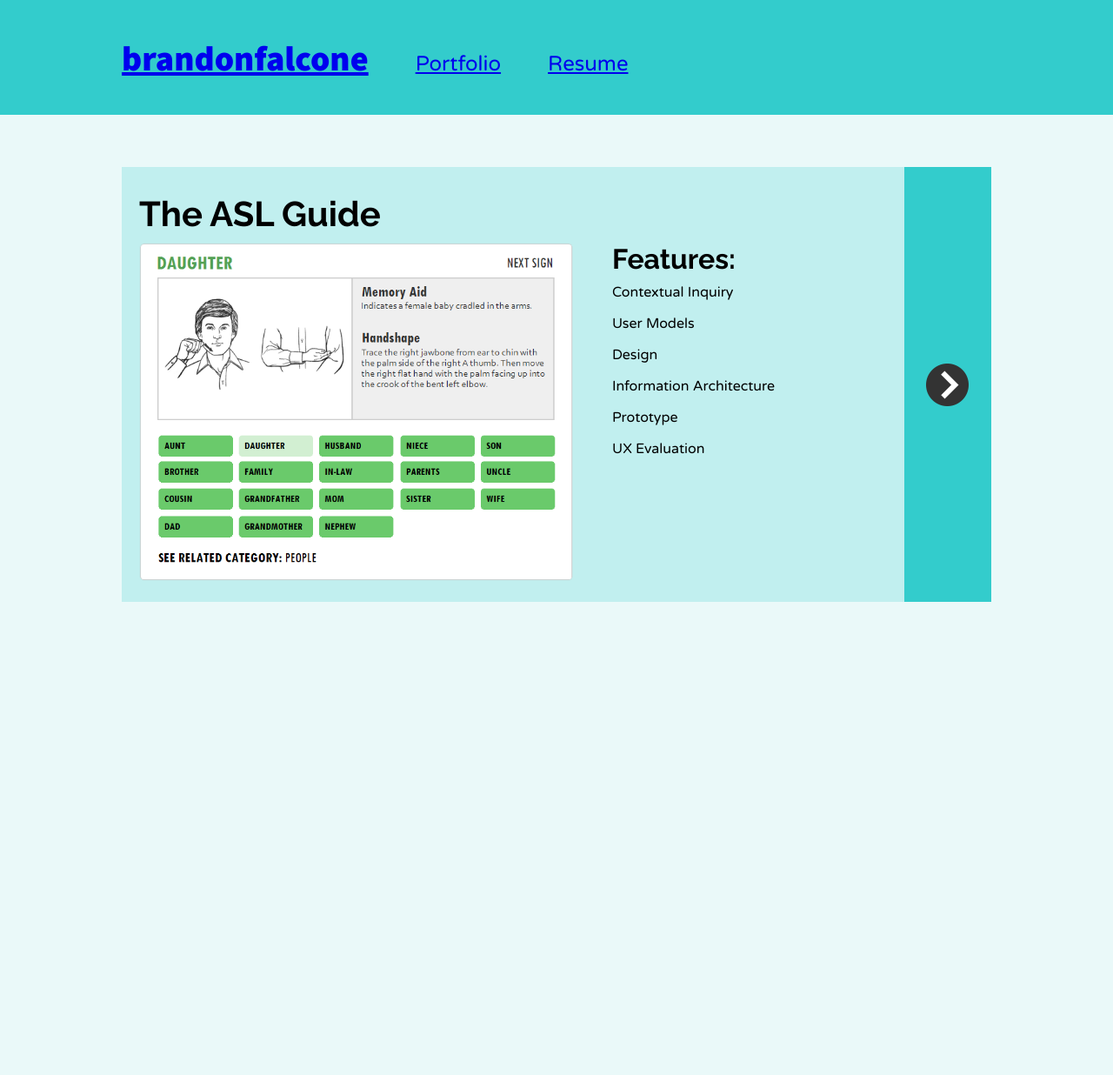
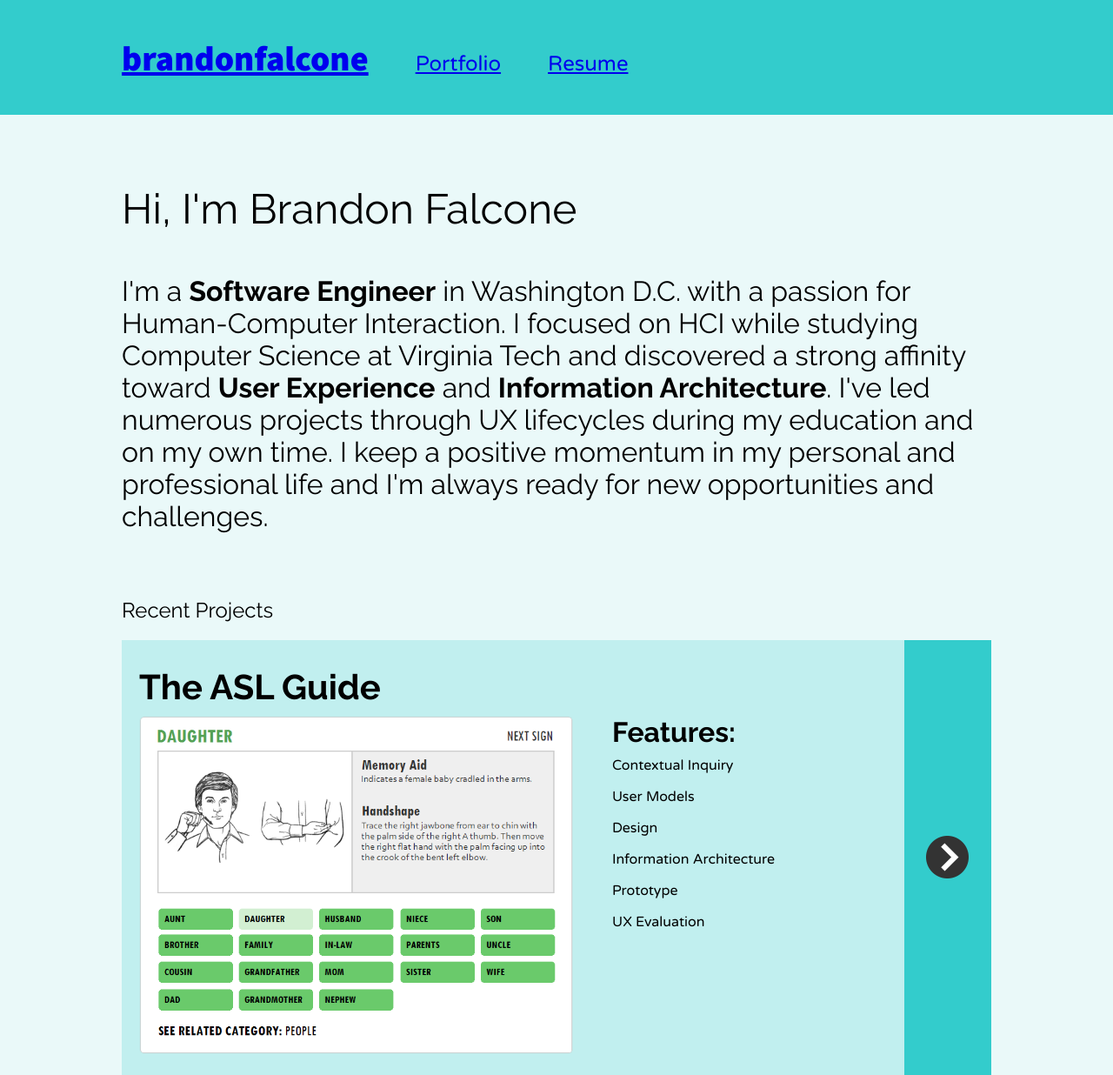
Before and after one commit to bmfalcone/bmfalcone.github.io, a Jekyll site: the page index.html, which Jekyll copies as it is, in a window 1280 px wide. Shown: the whole page at 87% size. Built offline with Jekyll 4.4.1, drawn with Linux system fonts in a browser that asks for light colours; before the commit the page ends 1200 px from its top, so only the background shows below that.

Commit message:
fix index name

```diff
--- a/ASL.html
+++ b/ASL.html
@@ -12,7 +12,7 @@
 
 	<div class="Header">
 		<div class="Global_Navigation">
-			<a class="Home_Tab" href="Index.html">brandonfalcone</a>
+			<a class="Home_Tab" href="index.html">brandonfalcone</a>
 			<a class="Tab" href="Portfolio.html">Portfolio</a>
 			<a class="Tab" href="Resume.html">Resume</a>
 		</div>
--- a/Resume.html
+++ b/Resume.html
@@ -13,7 +13,7 @@
 
 	<div class="Header">
 		<div class="Global_Navigation">
-			<a class="Home_Tab" href="Index.html">brandonfalcone</a>
+			<a class="Home_Tab" href="index.html">brandonfalcone</a>
 			<a class="Tab" href="Portfolio.html">Portfolio</a>
 			<a class="Tab" href="Resume.html">Resume</a>
 		</div>
--- /dev/null
+++ b/index.css
@@ -0,0 +1,140 @@
+body {
+	background-color: #EAF9F9;
+	margin: 0px;
+	/height:1200px;
+}
+
+.Header {
+	width: 100%;
+	background-color: #33CCCC;
+	/padding: 0px;
+	/margin: 0 auto;
+
+}
+
+.Global_Navigation {
+	width: 1000px;
+	margin: 0 auto;
+	/text-align: center;
+	padding-top:40px;
+	padding-bottom: 40px;
+}
+
+.Home_Tab {
+	/padding-left: 50px;
+	/padding-right: 100px;
+	font-size: 2.5em;
+	font-weight: bold;
+	font-family: 'Assistant', sans-serif;
+}
+
+.Tab {
+	padding-left: 50px;
+	font-size: 1.5em;
+	font-family: 'Varela Round', sans-serif;
+}
+
+.Hi {
+	font-size: 3em;
+	margin-top: 20px;
+	font-family: 'Raleway', sans-serif;
+}
+
+.About {
+	font-size: 2em;
+	margin-bottom: 75px;
+	font-family: 'Raleway', sans-serif;
+}
+
+h2 {
+
+	font-family: 'Raleway', sans-serif;
+	font-weight: normal;
+}
+
+.Body {
+	padding-top: 60px;
+	width:1000px;
+	margin: 0 auto;
+	/background-color:red;
+}
+
+.Project {
+	width: 860px;
+	height: 460px;
+	padding: 20px;
+
+	/border-style: solid;
+	/border-width: 10px;
+	/border-radius: 10px;
+
+	/padding: 20px;
+
+	background-color: #c1efef;
+	/border-color: #33CCCC;
+	float: left;
+
+}
+
+
+
+.Title {
+	font-size: 2.5em;
+	font-weight: bold;
+	margin-top: 10px;
+	margin-bottom: 10px;
+	font-family: 'Raleway', sans-serif;
+}
+
+img {
+	width: 500px;
+
+}
+
+.Details {
+	display: inline-block;
+	vertical-align: top;
+	margin-left: 40px;
+	width: 200px;
+}
+
+.Detail_Title {
+	margin-top: 0px;
+	font-size:2em;
+	font-weight: bold;
+	font-family: 'Raleway', sans-serif;
+	margin-bottom: 10px;
+}
+
+.Detail_Item{
+	margin-top: 0px;
+	font-size:1em;
+	font-family: 'Varela Round', sans-serif;
+}
+
+.View_Project {
+	display: inline-block;
+	vertical-align: top;
+	/margin-left: 40px;
+	background-color: red;
+	width: 100px;
+	height: 500px;
+	float: left;
+	/overflow: hidden;
+	/margin-left: 10px;
+	background-color: #33CCCC;
+
+	display:flex;
+	align-items:center;
+	justify-content:center;
+}
+
+.View_Project:hover {
+	cursor: pointer;
+}
+
+.Arrow {
+	width: 50px;
+	/display: block;
+	/margin: auto;
+}
--- a/Portfolio.html
+++ b/index.html
@@ -1,10 +1,10 @@
 <!DOCTYPE html>
 <html style="width:100%; height:100%">
-<link rel="stylesheet" type="text/css" href="Portfolio.css">
-<link href="https://fonts.googleapis.com/css?family=Raleway:400,700" rel="stylesheet">
+<link rel="stylesheet" type="text/css" href="index.css">
 <link href="https://fonts.googleapis.com/css?family=Archivo+Narrow" rel="stylesheet">
 <link href="https://fonts.googleapis.com/css?family=Varela+Round" rel="stylesheet">
 <link href="https://fonts.googleapis.com/css?family=Assistant:800" rel="stylesheet">
+<link href="https://fonts.googleapis.com/css?family=Raleway:400,700" rel="stylesheet">
 <meta charset="UTF-8">
 
 
@@ -13,13 +13,25 @@
 
 	<div class="Header">
 		<div class="Global_Navigation">
-			<a class="Home_Tab" href="Index.html">brandonfalcone</a>
+			<a class="Home_Tab" href="index.html">brandonfalcone</a>
 			<a class="Tab" href="Portfolio.html">Portfolio</a>
 			<a class="Tab" href="Resume.html">Resume</a>
 		</div>
 	</div>
 
 	<div class="Body">
+
+		<div class="Welcome">
+
+		<p class="Hi">Hi, I'm Brandon Falcone</p>
+		<p class="About">I'm a <b> Software Engineer</b> in Washington D.C. with a passion for Human-Computer Interaction.
+		I focused on HCI while studying Computer Science at Virginia Tech and discovered a strong affinity toward <b>User Experience</b> and <b>Information Architecture</b>.
+		I've led numerous projects through UX lifecycles during my education and on my own time. I keep a positive momentum in my personal and professional life
+		and I'm always ready for new opportunities and challenges.</p>
+		</div>
+
+		<h2>Recent Projects</h2>
+
 		<div class="Project">
 			<p class="Title">The ASL Guide</p>
 			<img src="images/mockup_family_snippet.png"></img>
@@ -39,6 +51,9 @@
 		</div>
 	</div>
 
+	<br>
+	<br>
+
 
 
 
```
